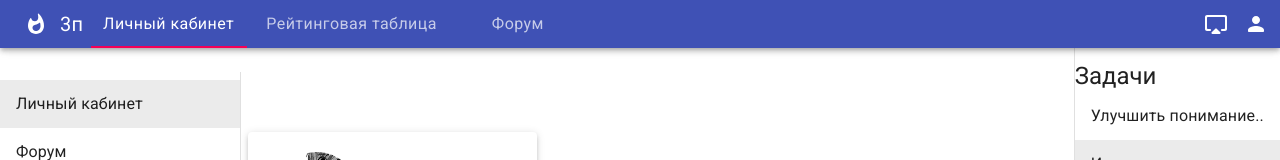
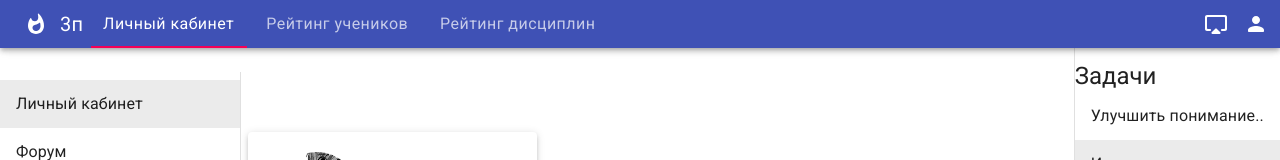
Before and after one commit to Nowely/NoFear, a React (Create React App) app in the folder frontend/: page / in a window 1280 px wide. Shown: the top 160 px of the page. Built offline with nearby package versions, Linux system fonts and the light colour scheme.

Commit message:
гит плох)()()()

```diff
--- a/frontend/src/routes.js
+++ b/frontend/src/routes.js
@@ -39,19 +39,9 @@ export const teacherRoutes = [
         Component: TeachingArea
     },
     {
-        key: "С. Личный кабинет",
-        path: '/Account',
-        Component: StudentArea
-    },
-    {
-        key: "Рейтинг дисциплин",
-        path: '/StudentRanking',
+        key: "Рейтинг учеников",
+        path: '/Rankings',
         Component: StudentRanking
-    },
-    {
-        key: "Рейтинг учащихся",
-        path: '/DisciplineRanking',
-        Component: DisciplineRanking
     },
     {
         key: "Ближайшие мероприятия",
@@ -77,14 +67,19 @@ export const studentRoutes = [
         Component: StudentArea
     },
     {
-        key: "Рейтинговая таблица",
+        key: "Рейтинг учеников",
         path: '/Rankings',
         Component: StudentRanking
     },
     {
-        key: "Форум",
+        key: "",
         path: '/Forum',
         Component: Forum
+    },
+    {
+        key: "Рейтинг дисциплин",
+        path: '/DisciplineRanking',
+        Component: DisciplineRanking
     },
     {
         key: "",
```
